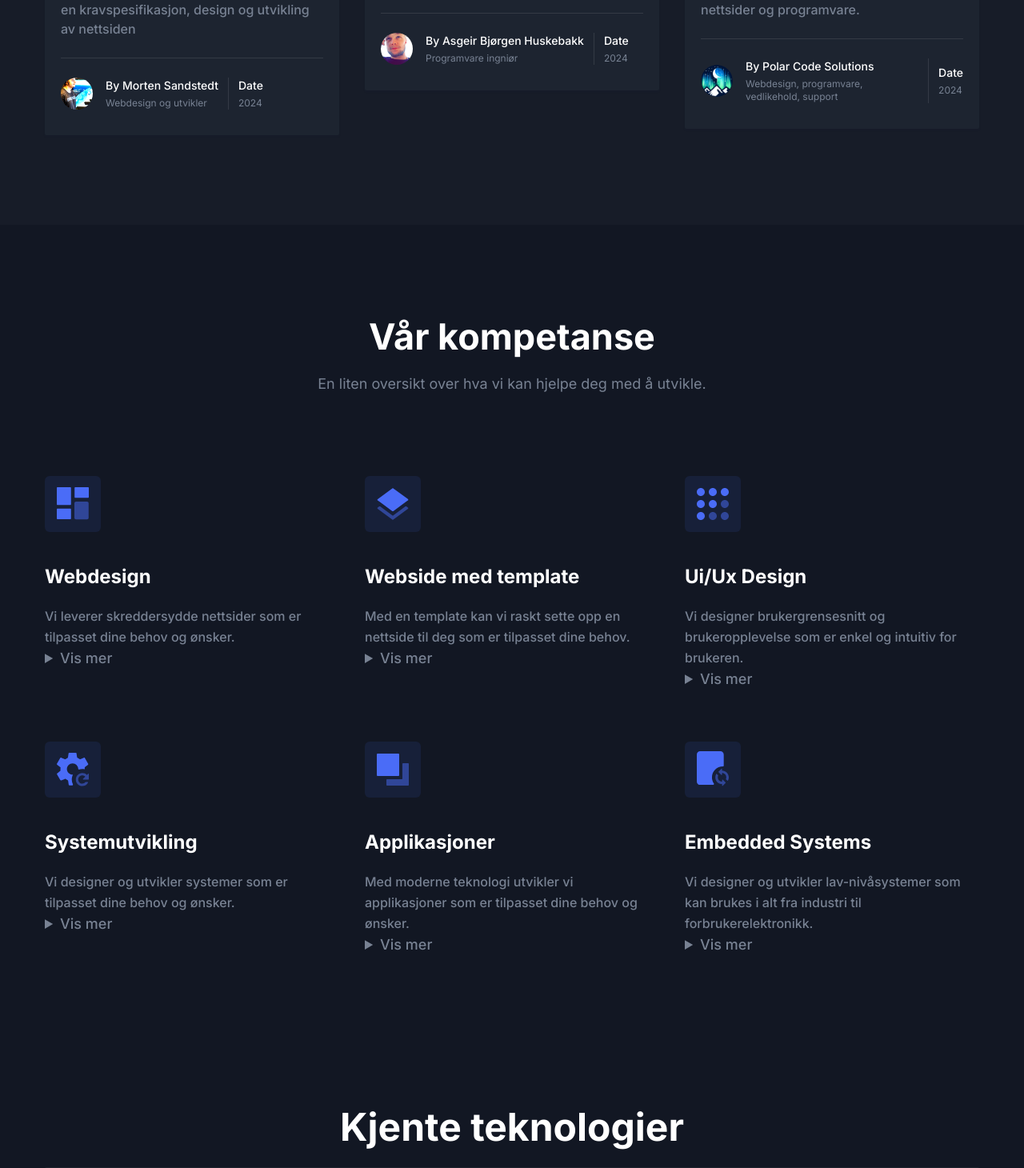
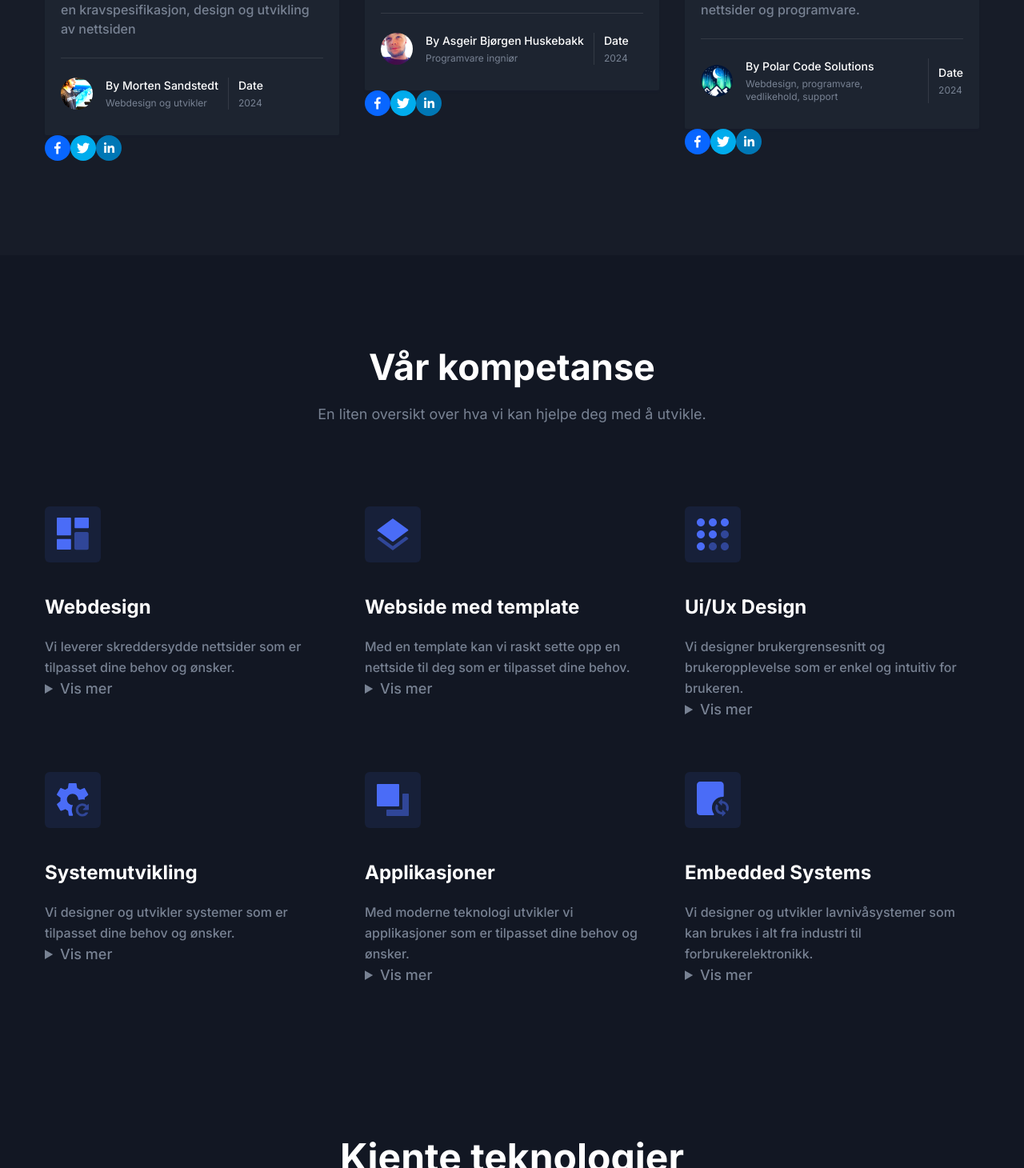
Before and after one commit to PolarCodeSolutions/polarCS-website-react, a Next.js app: page / in a window 1280 px wide. Shown: the part 1270-2730 px from the top of the page at 80% size. Built offline with nearby package versions, Linux system fonts and the light colour scheme.

Commit message:
SEO update

```diff
--- a/src/app/page.tsx
+++ b/src/app/page.tsx
@@ -13,7 +13,7 @@ export const metadata: Metadata = {
   metadataBase: new URL("https://www.polarcode.solutions/"),
   title: "Webdesign & Programvareutvikling | PolarCode Solutions",
   description: "PolarCode Solutions tilbyr skreddersydd webdesign, programvareutvikling og vedlikehold. Kontakt oss for tilbud på ditt neste prosjekt.",
-  keywords: "webdesign, programvareutvikling, webutvikling, vedlikehold, PolarCode Solutions, polarcode, software, software solutions, nettside bedrift, nettside, mo i rana, helgeland, nordland",
+  keywords: "nettside helgeland, webdesign helgeland, webdesign nordland, hjemmeside, webdesign, programvareutvikling, webutvikling, vedlikehold, PolarCode Solutions, polarcode, software, software solutions, nettside bedrift, nettside, mo i rana, helgeland, nordland",
   openGraph: {
     type: "website",
     title: "Webdesign & Programvareutvikling | PolarCode Solutions",
@@ -41,6 +41,7 @@ export default function Home() {
         <meta name="viewport" content="width=device-width, initial-scale=1.0" />
         <meta httpEquiv="Content-Type" content="text/html; charset=UTF-8" />
         <link rel="icon" href="https://www.polarcode.solutions/images/favicon.png" />
+        <link rel="apple-touch-icon" href="https://www.polarcode.solutions/images/logo/croppedPolarLogo.png" /> {/* Lagt til Apple touch icon */}
 
         {/* Open Graph Meta Tags */}
         <meta property="og:title" content="Webdesign & Programvareutvikling | PolarCode Solutions" />
--- a/src/components/Blog/SingleBlog.tsx
+++ b/src/components/Blog/SingleBlog.tsx
@@ -1,9 +1,18 @@
+"use client";
 import { Blog } from "@/types/blog";
 import Image from "next/image";
 import Link from "next/link";
+import {
+  FacebookShareButton,
+  TwitterShareButton,
+  LinkedinShareButton,
+  FacebookIcon,
+  TwitterIcon,
+  LinkedinIcon
+} from 'react-share';
 
 const SingleBlog = ({ blog }: { blog: Blog }) => {
-  const { title, image, paragraph, author, tags, publishDate,lenke } = blog;
+  const { title, image, paragraph, author, tags, publishDate,lenke,url } = blog;
   return (
     <>
       <div className="group relative overflow-hidden rounded-sm bg-white shadow-one duration-300 hover:shadow-two dark:bg-dark dark:hover:shadow-gray-dark">
@@ -21,17 +30,17 @@ const SingleBlog = ({ blog }: { blog: Blog }) => {
             height={600}
             style={{ objectFit: 'cover' }}
           />
-
         </Link>
         <div className="p-6 sm:p-8 md:px-6 md:py-8 lg:p-8 xl:px-5 xl:py-8 2xl:p-8">
-          <h3>
+          <p>
             <Link
               href={lenke}
               className="mb-4 block text-xl font-bold text-black hover:text-primary dark:text-white dark:hover:text-primary sm:text-2xl"
             >
               {title}
             </Link>
-          </h3>
+
+          </p>
           <p className="mb-6 border-b border-body-color border-opacity-10 pb-6 text-base font-medium text-body-color dark:border-white dark:border-opacity-10">
             {paragraph}
           </p>
@@ -49,21 +58,32 @@ const SingleBlog = ({ blog }: { blog: Blog }) => {
                 </div>
               </div>
               <div className="w-full">
-                <h4 className="mb-1 text-sm font-medium text-dark dark:text-white">
+                <p className="mb-1 text-sm font-medium text-dark dark:text-white">
                   By {author.name}
-                </h4>
+                </p>
                 <p className="text-xs text-body-color">{author.designation}</p>
               </div>
             </div>
             <div className="inline-block">
-              <h4 className="mb-1 text-sm font-medium text-dark dark:text-white">
+              <p className="mb-1 text-sm font-medium text-dark dark:text-white">
                 Date
-              </h4>
+              </p>
               <p className="text-xs text-body-color">{publishDate}</p>
             </div>
           </div>
         </div>
       </div>
+    <div>
+      <FacebookShareButton url={url} title={title}>
+        <FacebookIcon size={32} round />
+      </FacebookShareButton>
+      <TwitterShareButton url={url} title={title}>
+        <TwitterIcon size={32} round />
+      </TwitterShareButton>
+      <LinkedinShareButton url={url} title={title}>
+        <LinkedinIcon size={32} round />
+      </LinkedinShareButton>
+    </div>
     </>
   );
 };
--- a/src/components/Blog/blogData.tsx
+++ b/src/components/Blog/blogData.tsx
@@ -3,6 +3,7 @@ import { Blog } from "@/types/blog";
 const blogData: Blog[] = [
   {
     id: 1,
+    url: "https://www.polarcode.solutions/tjenester/webdesign",
     lenke: "tjenester/webdesign",
     title: "Vi lager nettside for bedriften din",
     paragraph:"Vi tar arbeidet og hjelper med å fremstille en kravspesifikasjon, design og utvikling av nettsiden",
@@ -14,9 +15,11 @@ const blogData: Blog[] = [
     },
     tags: ["webdesign"],
     publishDate: "2024",
+
   },
   {
     id: 2,
+    url: "https://www.polarcode.solutions/tjenester/programvare",
     lenke: "tjenester/programvare",
     title: "Utvikling av programvare",
     paragraph:
@@ -32,6 +35,7 @@ const blogData: Blog[] = [
   },
   {
     id: 3,
+    url: "https://www.polarcode.solutions/tjenester/vedlikehold",
     lenke: "tjenester/vedlikehold",
     title: "Support og vedlikehold av nettsider og programvare",
     paragraph:
--- a/src/components/Features/featuresData.tsx
+++ b/src/components/Features/featuresData.tsx
@@ -15,7 +15,7 @@ const featuresData: Feature[] = [
     title: "Webdesign",
     paragraph:
       "Vi leverer skreddersydde nettsider som er tilpasset dine behov og ønsker.",
-      dropdownInfo: "Webdesign handler om å lage og vedlikeholde nettsider. Det involverer flere aspekter som layout (hvordan siden er strukturert), innhold (tekst, bilder og videoer), grafisk design (bruk av farger, skrifttyper og bilder), og brukeropplevelse (hvordan brukeren navigerer og interagerer med siden). Målet er å skape en visuelt tiltalende og funksjonell nettside som er enkel å bruke, slik at besøkende finner det de leter etter og får en god opplevelse."
+      dropdownInfo: "Webdesign handler om å lage og vedlikeholde nettsider, inkludert layout, innhold, grafisk design og brukeropplevelse. Målet er å skape en visuelt tiltalende og funksjonell nettside som er enkel å bruke og gir besøkende en god opplevelse."
   },
   {
     id: 1,
@@ -31,7 +31,7 @@ const featuresData: Feature[] = [
     title: "Webside med template",
     paragraph:
       "Med en template kan vi raskt sette opp en nettside til deg som er tilpasset dine behov.",
-      dropdownInfo: "En webside med en template er en nettside som er bygget ved hjelp av en ferdiglaget mal. Templaten gir et forhåndsdesignet oppsett med plass til tekst, bilder og andre elementer. Dette gjør det raskere og enklere å lage en nettside fordi du ikke trenger å starte fra bunnen av. Du kan tilpasse templaten med ditt eget innhold og design, men grunnstrukturen er allerede på plass. Dette er en kostnadseffektiv måte å få en profesjonell nettside på."
+      dropdownInfo: "En webside med en template er bygget ved hjelp av en ferdiglaget mal, noe som gjør det raskere og enklere å lage en nettside. Templaten gir et forhåndsdesignet oppsett som kan tilpasses med ditt eget innhold og design."
   },
   {
     id: 1,
@@ -47,7 +47,7 @@ const featuresData: Feature[] = [
     title: "Ui/Ux Design",
     paragraph:
       "Vi designer brukergrensesnitt og brukeropplevelse som er enkel og intuitiv for brukeren.",
-      dropdownInfo: "UI/UX design handler om hvordan en nettside eller applikasjon ser ut og føles for brukerne. UI (User Interface) refererer til det visuelle designet, som farger, knapper og menyer, mens UX (User Experience) fokuserer på brukerens opplevelse og interaksjon med siden. Målet er å gjøre nettsiden både estetisk tiltalende og enkel å bruke, slik at brukerne får en god opplevelse og finner det de trenger uten problemer."
+      dropdownInfo: "UI/UX design handler om hvordan en nettside ser ut og føles for brukerne. UI refererer til det visuelle designet, mens UX fokuserer på brukerens opplevelse og interaksjon med siden, med mål om enkel og god brukeropplevelse."
   },
   {
     id: 1,
@@ -63,7 +63,7 @@ const featuresData: Feature[] = [
     title: "Systemutvikling",
     paragraph:
       "Vi designer og utvikler systemer som er tilpasset dine behov og ønsker.",
-      dropdownInfo: "Systemutvikling handler om å lage og vedlikeholde programvare som løser spesifikke oppgaver for en bedrift eller organisasjon. Dette kan være alt fra enkle nettsider til komplekse datasystemer som håndterer store mengder data. Systemutvikling involverer planlegging, design, programmering, testing og vedlikehold for å sikre at systemet fungerer effektivt og møter brukerens behov. Målet er å skape løsninger som gjør arbeidsprosesser enklere, raskere og mer pålitelige."
+      dropdownInfo: "Systemutvikling innebærer å lage og vedlikeholde programvare som løser spesifikke oppgaver for bedrifter, fra enkle nettsider til komplekse datasystemer. Målet er å skape effektive løsninger som gjør arbeidsprosesser enklere og mer pålitelige."
   },
   {
     id: 1,
@@ -79,7 +79,7 @@ const featuresData: Feature[] = [
     title: "Applikasjoner",
     paragraph:
       "Med moderne teknologi utvikler vi applikasjoner som er tilpasset dine behov og ønsker.",
-      dropdownInfo: "Applikasjoner er programvare som er laget for å utføre spesifikke oppgaver på en datamaskin eller mobil enhet. Eksempler på applikasjoner inkluderer alt fra enkle vær-apper til komplekse systemer som banktjenester og regnskapsprogrammer. Applikasjoner kan hjelpe brukere med å utføre arbeid, holde kontakt med andre, ha det gøy, og mye mer. Målet med en applikasjon er å gjøre en bestemt oppgave enklere og mer effektiv for brukeren."
+      dropdownInfo: "Applikasjoner er programvare laget for å utføre spesifikke oppgaver på datamaskiner eller mobile enheter, fra vær-apper til banksystemer. Målet er å gjøre oppgaver enklere og mer effektive for brukeren."
   },
   {
     id: 1,
@@ -94,8 +94,8 @@ const featuresData: Feature[] = [
     ),
     title: "Embedded Systems",
     paragraph:
-      "Vi designer og utvikler lav-nivåsystemer som kan brukes i alt fra industri til forbrukerelektronikk.",
-      dropdownInfo: "Embedded systems er spesialiserte datasystemer som er innebygd i andre produkter for å utføre bestemte oppgaver. De finnes i mange ting vi bruker daglig, som biler, vaskemaskiner, mobiltelefoner og mikrobølgeovner. Disse systemene består av både maskinvare og programvare, og de er designet for å være effektive og pålitelige. Embedded systems gjør at produktene de er en del av kan fungere automatisk og mer effektivt, uten at vi trenger å tenke på hvordan de virker."
+      "Vi designer og utvikler lavnivåsystemer som kan brukes i alt fra industri til forbrukerelektronikk.",
+      dropdownInfo: "Embedded systems er spesialiserte datasystemer innebygd i andre produkter for å utføre bestemte oppgaver, som i biler og mobiltelefoner. De er designet for å være effektive og pålitelige, slik at produktene kan fungere automatisk og effektivt."
   },
 ];
 export default featuresData;
--- a/src/components/Hero/index.tsx
+++ b/src/components/Hero/index.tsx
@@ -12,7 +12,6 @@ const Hero = () => {
                 <h1 className="mb-5 text-3xl font-bold leading-tight text-black dark:text-white sm:text-4xl sm:leading-tight md:text-5xl md:leading-tight">
                 Webdesign & Programvare
                 </h1>
-                <h2></h2>
                 <p className="mb-12 text-base !leading-relaxed text-body-color dark:text-body-color-dark sm:text-lg md:text-xl">
                 <b>PolarCode Solutions</b> er din lokale webapplikasjons og programvare leverandør.
                 </p>
--- a/src/types/blog.ts
+++ b/src/types/blog.ts
@@ -13,4 +13,5 @@ export type Blog = {
   author: Author;
   tags: string[];
   publishDate: string;
+  url: string;
 };
```
Also changed, not shown: src/components/Pricing/PricingBox.tsx (+4 -4 lines), src/components/Footer/index.tsx (indentation only).
